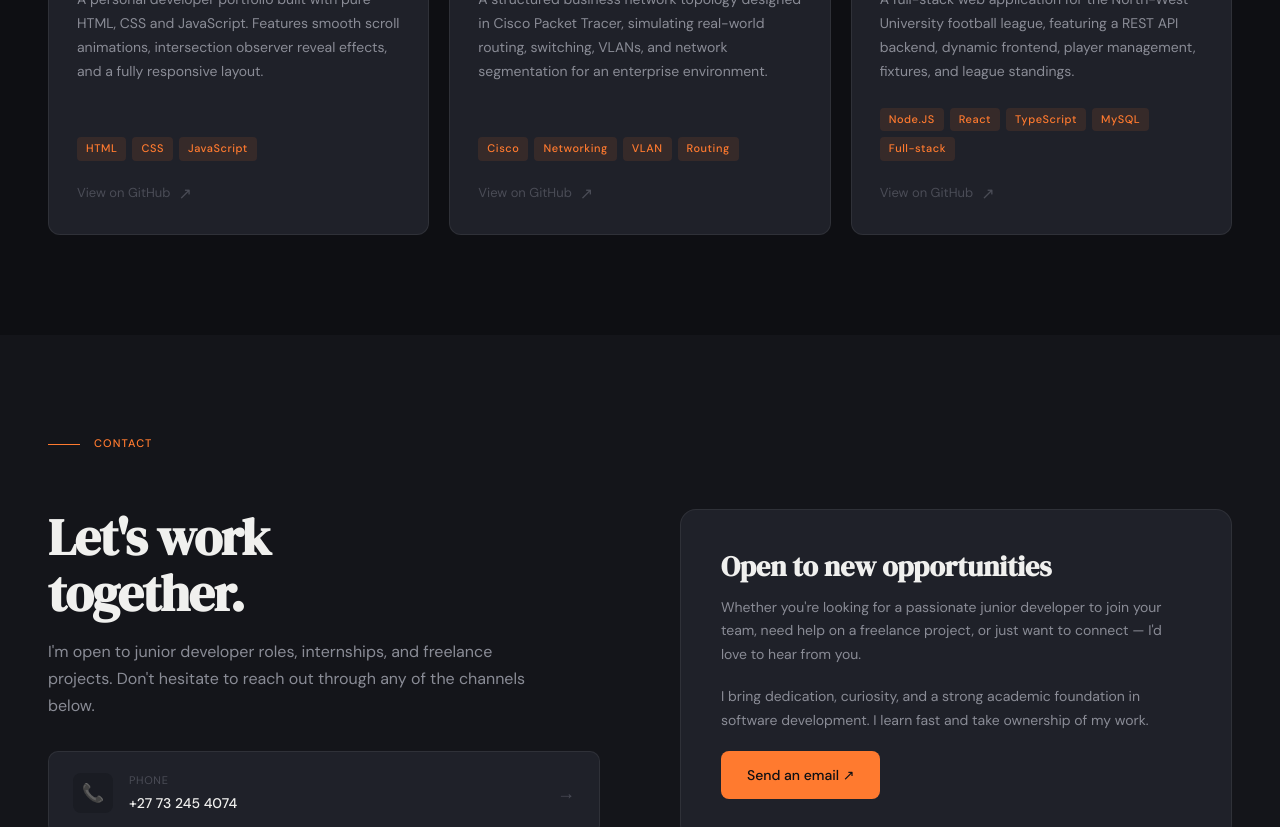
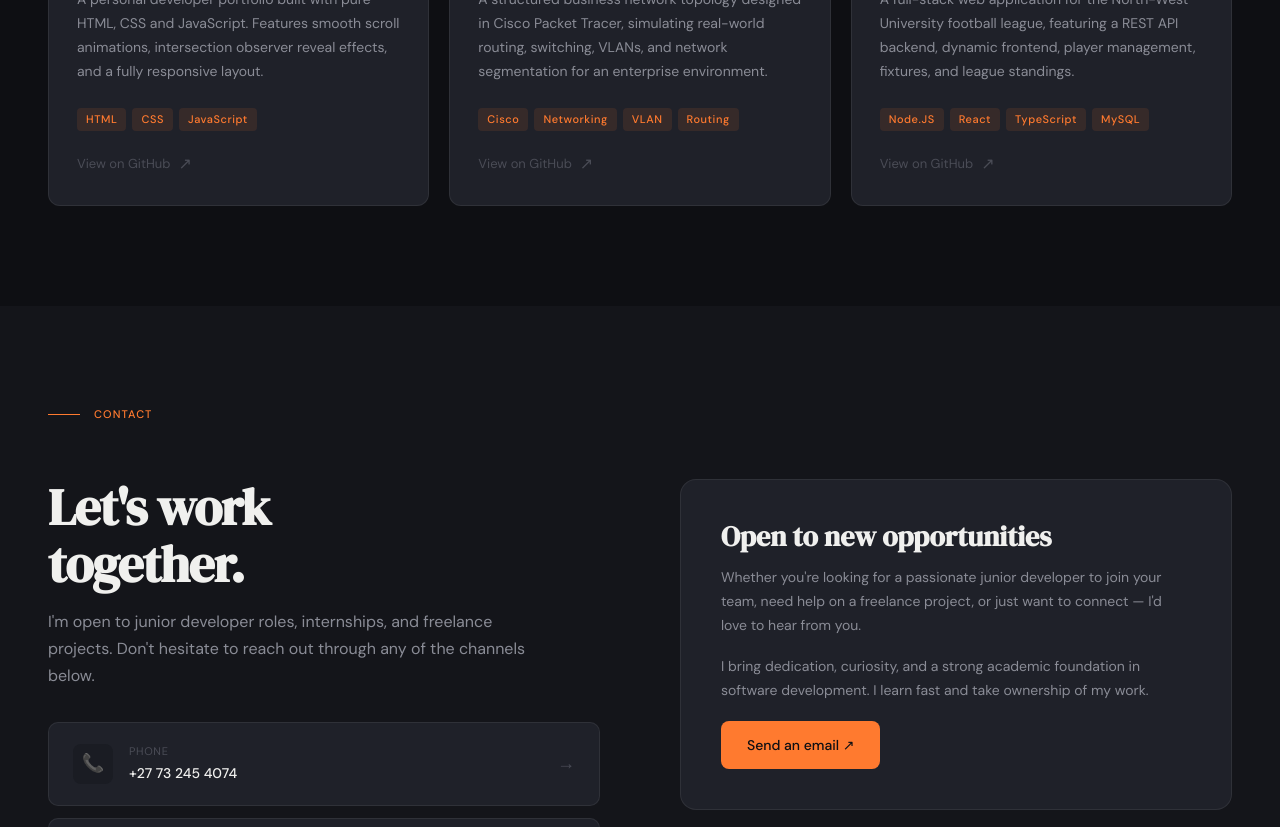
Before and after one commit to Orah-23/Portfolio-Repository, a plain HTML site: page index.html in a window 1280 px wide. Shown: the part 3880-4707 px from the top of the page. Drawn offline with Linux system fonts and the light colour scheme.

Commit message:
Update technologies used in the NWU Soccer League Project

```diff
--- a/index.html
+++ b/index.html
@@ -625,8 +625,7 @@
         <span class="proj-tag">Node.JS</span>
         <span class="proj-tag">React</span>
 		<span class="proj-tag">TypeScript</span>
-		<span class="proj-tag">MySQL</span>
-        <span class="proj-tag">Full-stack</span>
+        <span class="proj-tag">MySQL</span>
       </div>
       <div class="proj-link-row"><span>View on GitHub</span><span class="arrow">↗</span></div>
     </a>
```
